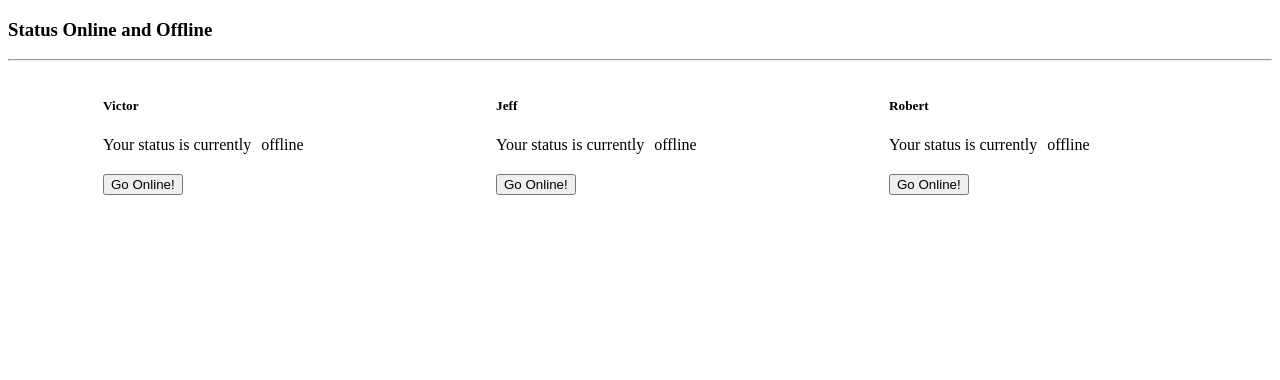
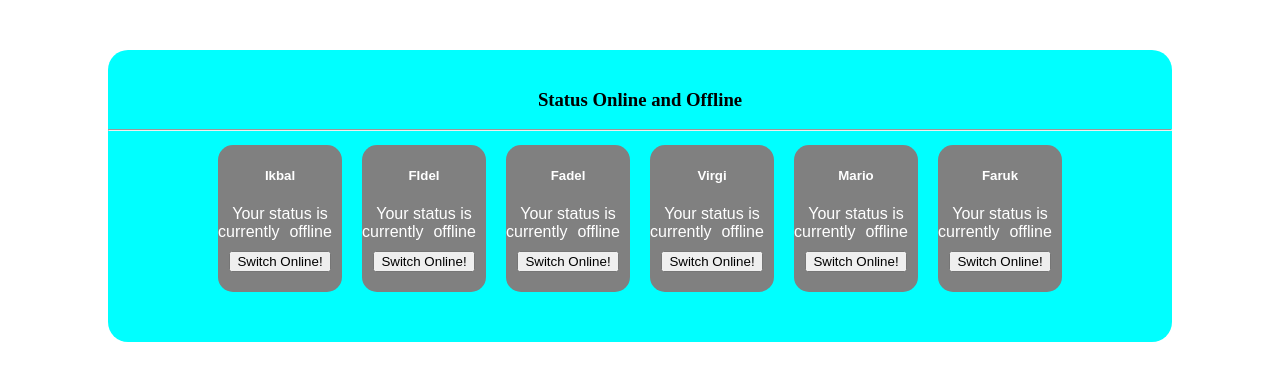
Before and after one commit to AchmadIkbal/ikbal_upn_zetta_learning, an Angular app in the folder angular_learning/: page / in a window 1280 px wide. Shown: the top 380 px of the page. Built offline with nearby package versions, Linux system fonts and the light colour scheme.

Commit message:
bismillah

```diff
--- a/angular_learning/src/app/app.component.css
+++ b/angular_learning/src/app/app.component.css
@@ -1,3 +1,13 @@
+.row {
+    margin-top: 50px;
+    padding-top: 20px;
+    padding-bottom: 50px;
+    background-color: aqua;
+    margin-left: 100px;
+    margin-right: 100px;
+    border-radius: 20px;
+}
+
 h2 {
     text-align: center;
     font-family: sans-serif
@@ -7,3 +17,7 @@ h2 {
     margin-right: auto;
     margin-left: auto;
 }
+
+.text-center {
+    text-align: center;
+}
--- a/angular_learning/src/app/modul2/modul2.component.html
+++ b/angular_learning/src/app/modul2/modul2.component.html
@@ -3,13 +3,14 @@
 (click)="">Add Server</button>
 <app-modul1></app-modul1>
 <app-modul1></app-modul1> -->
+<link rel="stylesheet" href="modul2.component.scss">
 <div class="row">
     <div class="card" style="width: 18rem;">
         <div class="card-body">
             <h5 class="card-title">{{user[0]}}</h5>
             <p class="card-text">Your status is currently</p>
             <p [ngClass]="{online:currentStatus1==='online'}">{{currentStatus1}}</p>
-            <button class="btn btn-primary" (click)="changeStatus1()">Go Online!</button>
+            <button class="btn btn-primary" (click)="changeStatus1()">Switch Online!</button>
         </div>
     </div>
     <div class="card" style="width: 18rem;">
@@ -17,7 +18,7 @@
             <h5 class="card-title">{{user[1]}}</h5>
             <p class="card-text">Your status is currently</p>
             <p [ngClass]="{online:currentStatus2==='online'}">{{currentStatus2}}</p>
-            <button class="btn btn-primary" (click)="changeStatus2()">Go Online!</button>
+            <button class="btn btn-primary" (click)="changeStatus2()">Switch Online!</button>
         </div>
     </div>
     <div class="card" style="width: 18rem;">
@@ -25,7 +26,31 @@
             <h5 class="card-title">{{user[2]}}</h5>
             <p class="card-text">Your status is currently</p>
             <p [ngClass]="{online:currentStatus3==='online'}">{{currentStatus3}}</p>
-            <button class="btn btn-primary" (click)="changeStatus3()">Go Online!</button>
+            <button class="btn btn-primary" (click)="changeStatus3()">Switch Online!</button>
+        </div>
+    </div>
+    <div class="card" style="width: 18rem;">
+        <div class="card-body">
+            <h5 class="card-title">{{user[3]}}</h5>
+            <p class="card-text">Your status is currently</p>
+            <p [ngClass]="{online:currentStatus4==='online'}">{{currentStatus4}}</p>
+            <button class="btn btn-primary" (click)="changeStatus4()">Switch Online!</button>
+        </div>
+    </div>
+    <div class="card" style="width: 18rem;">
+        <div class="card-body">
+            <h5 class="card-title">{{user[4]}}</h5>
+            <p class="card-text">Your status is currently</p>
+            <p [ngClass]="{online:currentStatus5==='online'}">{{currentStatus5}}</p>
+            <button class="btn btn-primary" (click)="changeStatus5()">Switch Online!</button>
+        </div>
+    </div>
+    <div class="card" style="width: 18rem;">
+        <div class="card-body">
+            <h5 class="card-title">{{user[5]}}</h5>
+            <p class="card-text">Your status is currently</p>
+            <p [ngClass]="{online:currentStatus6==='online'}">{{currentStatus6}}</p>
+            <button class="btn btn-primary" (click)="changeStatus6()">Switch Online!</button>
         </div>
     </div>
 </div>
--- a/angular_learning/src/app/modul2/modul2.component.scss
+++ b/angular_learning/src/app/modul2/modul2.component.scss
@@ -1,11 +1,18 @@
 .card {
     margin: 6px 10px 0px 10px;
+    background-color: gray;
+    color: white;
+    border-radius: 15px;
+    text-align: center;
+    font-family: Arial, Helvetica, sans-serif;
 }
 
 .row {
     display: flex;
     justify-content: space-evenly;
     table-layout: 1px;
+    margin-left: 100px;
+    margin-right: 100px;
 }
 
 .online {
@@ -19,5 +26,6 @@ p {
 }
 
 button {
-    margin-top: 20px;
+    margin-top: 10px;
+    margin-bottom: 20px;
 }
--- a/angular_learning/src/app/modul2/modul2.component.ts
+++ b/angular_learning/src/app/modul2/modul2.component.ts
@@ -6,10 +6,13 @@ import { Component, OnInit } from '@angular/core';
   styleUrls: ['./modul2.component.scss']
 })
 export class Modul2Component implements OnInit {
-  user = ['Victor','Jeff','Robert'];
+  user = ['Ikbal','FIdel','Fadel','Virgi','Mario','Faruk'];
   currentStatus1 = 'offline';
   currentStatus2 = 'offline';
   currentStatus3 = 'offline';
+  currentStatus4 = 'offline';
+  currentStatus5 = 'offline';
+  currentStatus6 = 'offline';
   status = true;
 
   changeStatus1(){
@@ -21,6 +24,15 @@ export class Modul2Component implements OnInit {
   changeStatus3(){
     this.currentStatus3 = "online";
   }
+  changeStatus4(){
+    this.currentStatus4 = "online";
+  }
+  changeStatus5(){
+    this.currentStatus5 = "online";
+  }
+  changeStatus6(){
+    this.currentStatus6 = "online";
+  }
 
   constructor() {
   }
```
